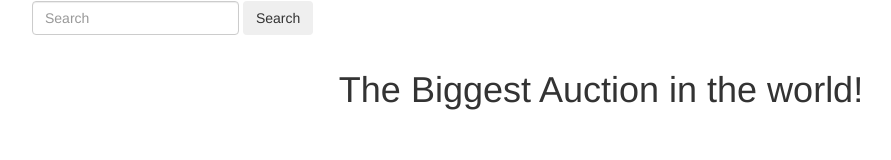
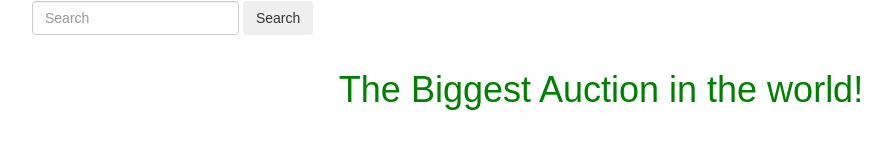
Before and after one commit to Barvand/Semester-Project-2, a website: page index.html in a window 1280 px wide. Shown: the whole page, without its empty margins (39-930 px from the left). Drawn offline with nearby package versions, Linux system fonts and the light colour scheme; files that its build step writes are made by us from their sources.

Commit message:
updated scss and installed eslint/husky

```diff
--- a/index.html
+++ b/index.html
@@ -1,14 +1,19 @@
 <!doctype html>
 <html lang="en">
   <head>
-    <meta charset="utf-8">
-    <meta http-equiv="X-UA-Compatible" content="IE=edge">
-    <meta name="viewport" content="width=device-width, initial-scale=1">
+    <meta charset="utf-8" />
+    <meta http-equiv="X-UA-Compatible" content="IE=edge" />
+    <meta name="viewport" content="width=device-width, initial-scale=1" />
     <!-- The above 3 meta tags *must* come first in the head; any other head content must come *after* these tags -->
     <title>Bootstrap 101 Template</title>
 
     <!-- Bootstrap -->
-    <link rel="stylesheet" href="https://cdn.jsdelivr.net/npm/bootstrap@3.4.1/dist/css/bootstrap.min.css" integrity="sha384-HSMxcRTRxnN+Bdg0JdbxYKrThecOKuH5zCYotlSAcp1+c8xmyTe9GYg1l9a69psu" crossorigin="anonymous">
+    <link
+      rel="stylesheet"
+      href="https://cdn.jsdelivr.net/npm/bootstrap@3.4.1/dist/css/bootstrap.min.css"
+      integrity="sha384-HSMxcRTRxnN+Bdg0JdbxYKrThecOKuH5zCYotlSAcp1+c8xmyTe9GYg1l9a69psu"
+      crossorigin="anonymous"
+    />
 
     <!-- HTML5 shim and Respond.js for IE8 support of HTML5 elements and media queries -->
     <!-- WARNING: Respond.js doesn't work if you view the page via file:// -->
@@ -16,20 +21,36 @@
       <script src="https://cdn.jsdelivr.net/npm/html5shiv@3.7.3/dist/html5shiv.min.js"></script>
       <script src="https://cdn.jsdelivr.net/npm/respond.js@1.4.2/dest/respond.min.js"></script>
     <![endif]-->
+    <link rel="stylesheet" href="/dist/css/styles.css" />
   </head>
   <body class="container d-flex, justify-content-center">
     <nav class="navbar navbar-light bg-light">
-  <form class="form-inline">
-    <input class="form-control mr-sm-2" type="search" placeholder="Search" aria-label="Search">
-    <button class="btn btn-outline-success my-2 my-sm-0" type="submit">Search</button>
-  </form>
-</nav>
+      <form class="form-inline">
+        <input
+          class="form-control mr-sm-2"
+          type="search"
+          placeholder="Search"
+          aria-label="Search"
+        />
+        <button class="btn btn-outline-success my-2 my-sm-0" type="submit">
+          Search
+        </button>
+      </form>
+    </nav>
 
     <h1 class="text-center">The Biggest Auction in the world!</h1>
 
     <!-- jQuery (necessary for Bootstrap's JavaScript plugins) -->
-    <script src="https://code.jquery.com/jquery-1.12.4.min.js" integrity="sha384-nvAa0+6Qg9clwYCGGPpDQLVpLNn0fRaROjHqs13t4Ggj3Ez50XnGQqc/r8MhnRDZ" crossorigin="anonymous"></script>
+    <script
+      src="https://code.jquery.com/jquery-1.12.4.min.js"
+      integrity="sha384-nvAa0+6Qg9clwYCGGPpDQLVpLNn0fRaROjHqs13t4Ggj3Ez50XnGQqc/r8MhnRDZ"
+      crossorigin="anonymous"
+    ></script>
     <!-- Include all compiled plugins (below), or include individual files as needed -->
-    <script src="https://cdn.jsdelivr.net/npm/bootstrap@3.4.1/dist/js/bootstrap.min.js" integrity="sha384-aJ21OjlMXNL5UyIl/XNwTMqvzeRMZH2w8c5cRVpzpU8Y5bApTppSuUkhZXN0VxHd" crossorigin="anonymous"></script>
+    <script
+      src="https://cdn.jsdelivr.net/npm/bootstrap@3.4.1/dist/js/bootstrap.min.js"
+      integrity="sha384-aJ21OjlMXNL5UyIl/XNwTMqvzeRMZH2w8c5cRVpzpU8Y5bApTppSuUkhZXN0VxHd"
+      crossorigin="anonymous"
+    ></script>
   </body>
 </html>
--- /dev/null
+++ b/src/scss/styles.scss
@@ -0,0 +1,8 @@
+$body-bg: #0000;
+
+body {
+  font-family: "Montserrat", sans-serif;
+}
+h1 {
+  color: green;
+}
```
Also changed, not shown: package.json (+17 -2 lines), 4 other files.
